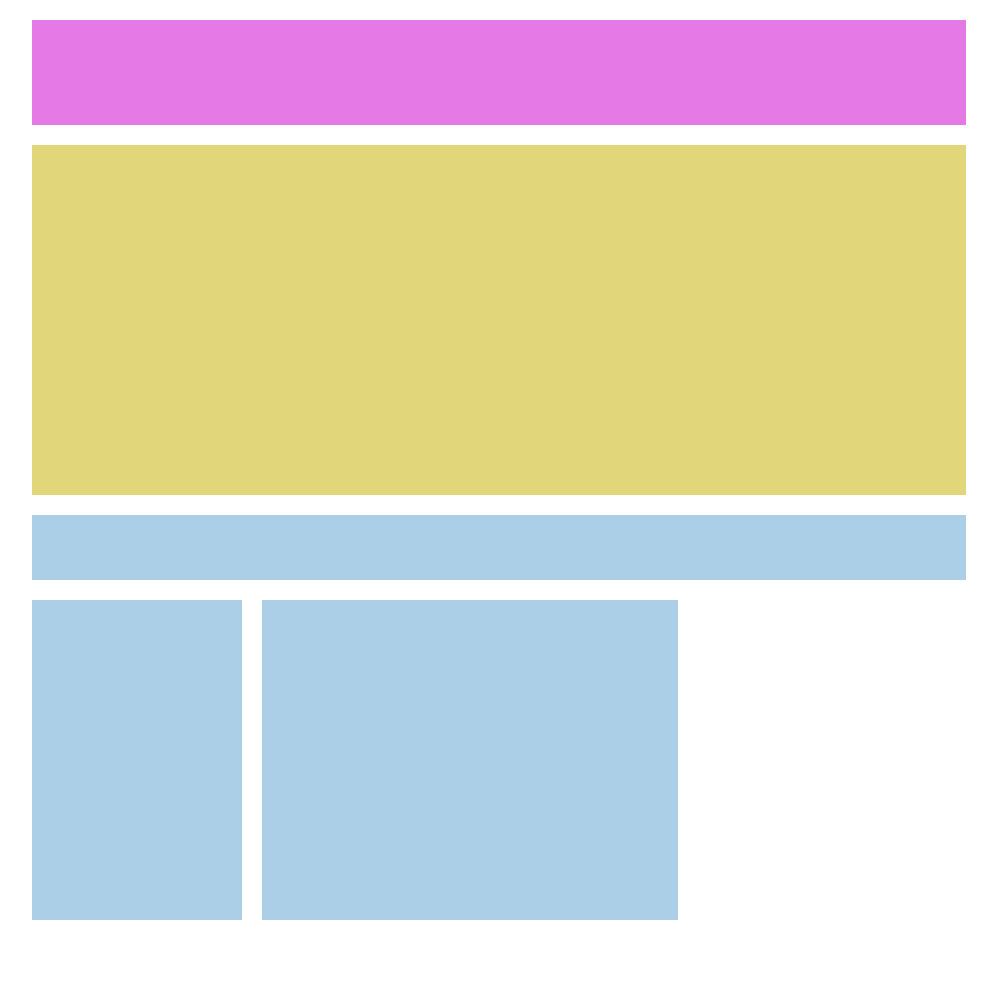
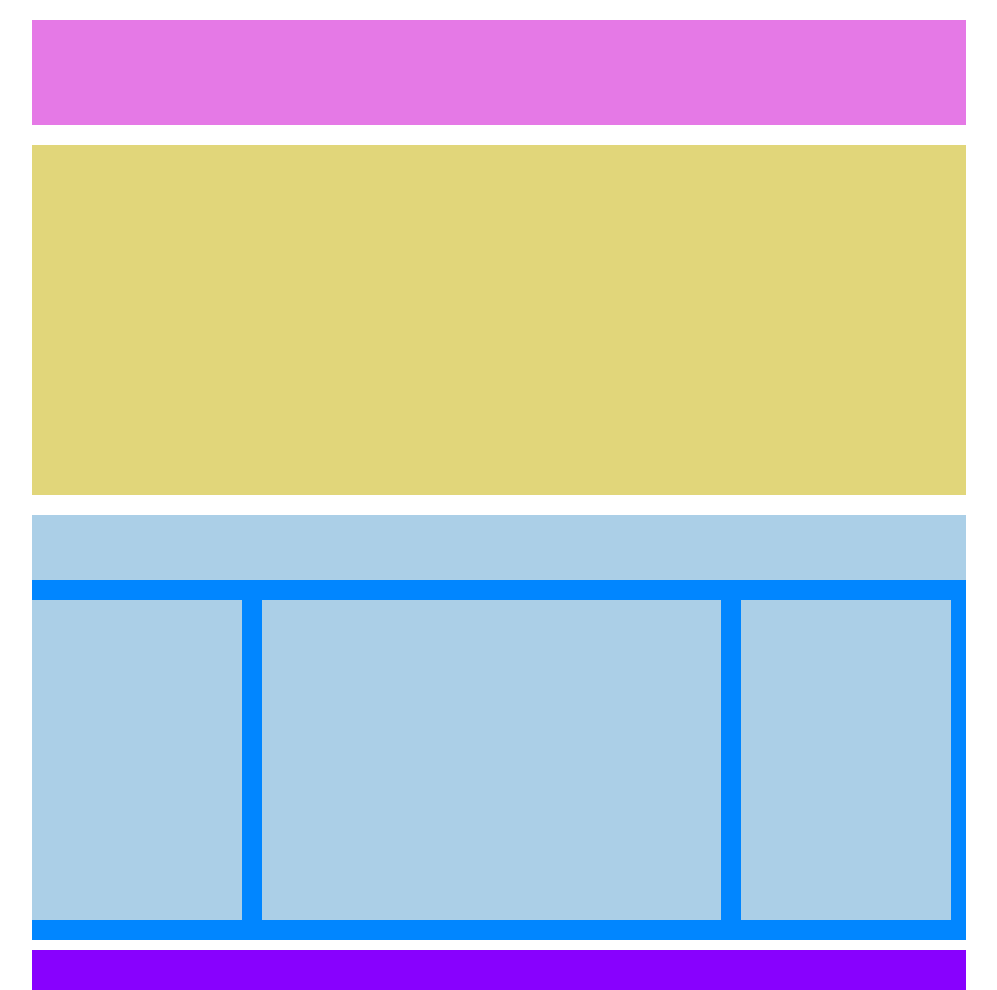
Before and after one commit to alessandro-cappelli/htmlcss-struttura-wp, a plain HTML site: page index.html in a window 1280 px wide. Shown: the whole page, without its empty margins (141-1138 px from the left). Before the commit the page ends 940 px from the top, so only its background shows below. Drawn offline with Linux system fonts and the light colour scheme.

Commit message:
terza parte

```diff
--- a/index.html
+++ b/index.html
@@ -19,5 +19,7 @@
         <div class="corpo"></div>
         <div class="menu2"></div>
     </div>
+
+    <footer></footer>
 </body>
 </html>
--- a/style.css
+++ b/style.css
@@ -24,9 +24,11 @@ main{
     content: "";
     display: table;
     clear: both;
-    background-color: blue;
 }
 
+.container{
+    background-color: #0186FF;
+}
 .menu1{
     background-color: #ABCFE7;
     height: 320px;
@@ -38,7 +40,21 @@ main{
 .corpo{
     background-color: #ABCFE7;
     height: 320px;
-    width: 416px;
+    width: 459px;
     float: left;
     margin: 20px;
 }
+
+.menu2{
+    background-color: #ABCFE7;
+    height: 320px;
+    float: left;
+    margin: 20px 0;
+    width: 210px;
+}
+
+footer{
+    background-color: #8801FE;
+    height: 40px;
+    margin-top: 10px;
+}
```
